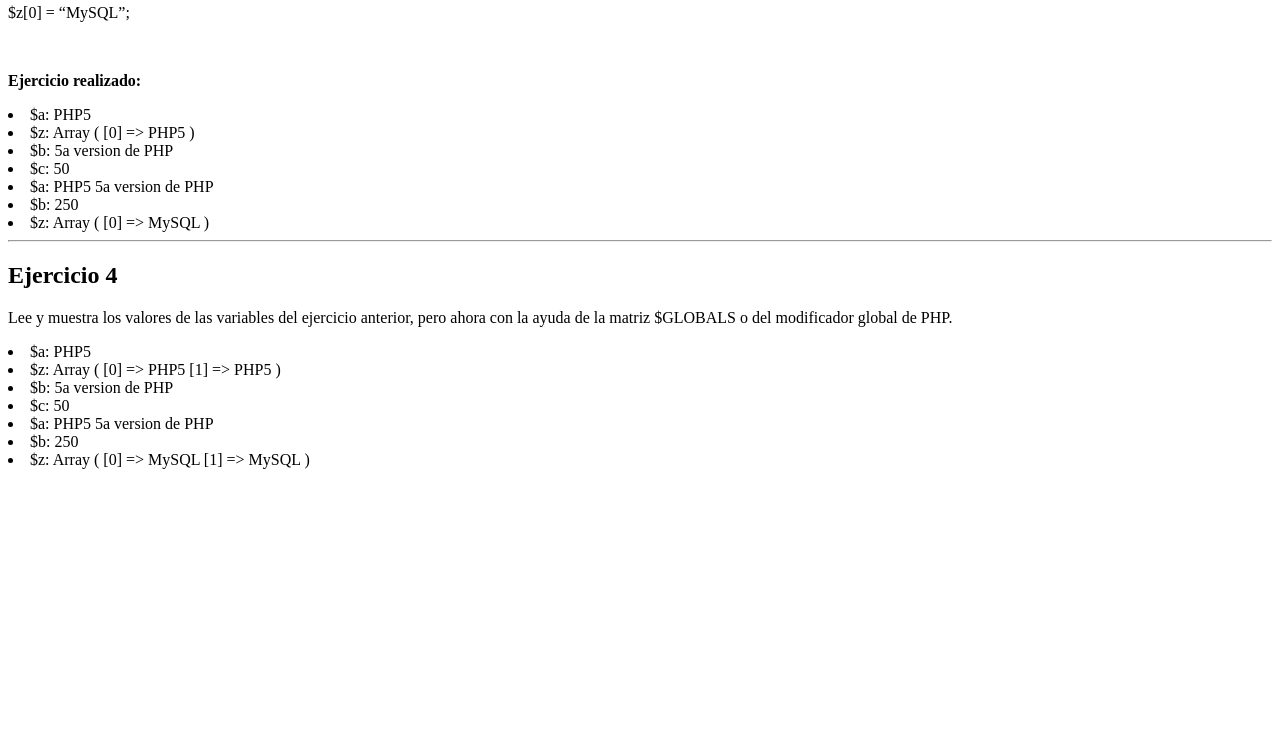
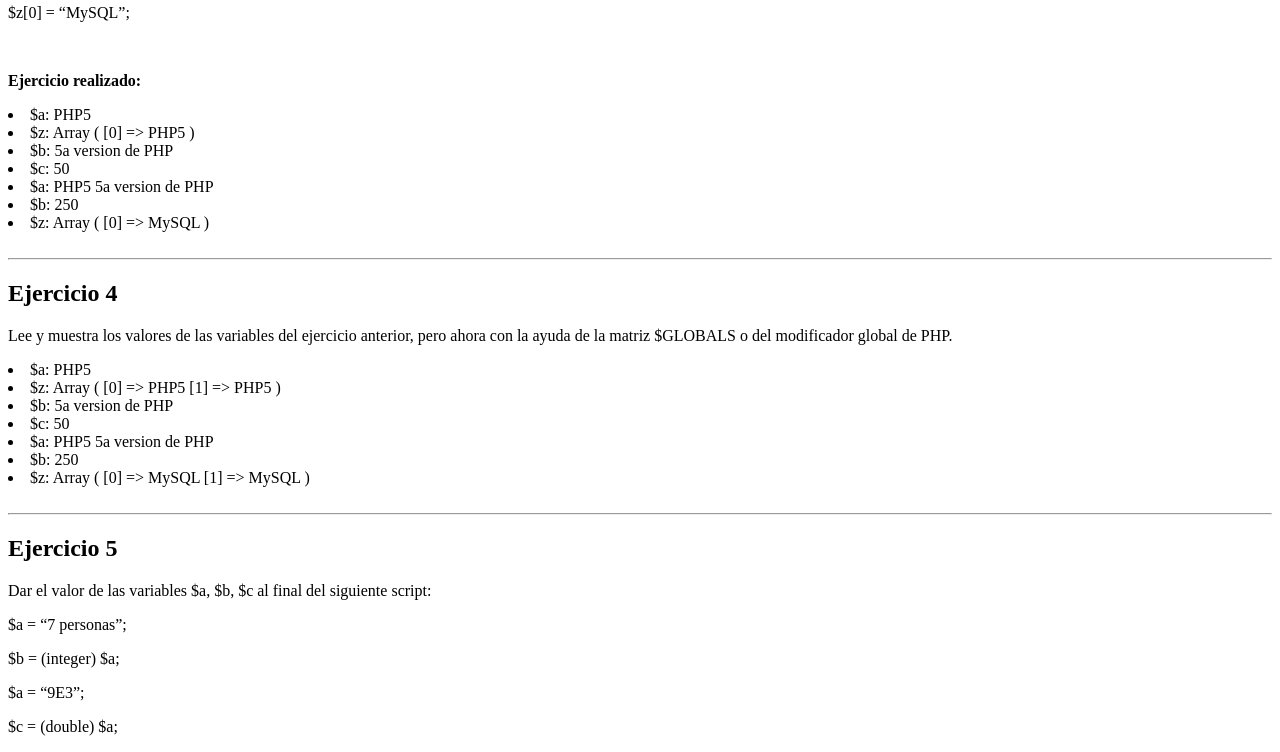
Before and after one commit to inava404/tecweb, a PHP site: page / in a window 1280 px wide. Shown: the part 1375-2127 px from the top of the page. Before the commit the page ends 1844 px from the top, so only its background shows below. Run offline with PHP 8.4, Linux system fonts and the light colour scheme.

Commit message:
Ejercicio 5 resuelto

```diff
--- a/practicas/p04/index.php
+++ b/practicas/p04/index.php
@@ -108,6 +108,7 @@
             echo '<li>$z: ' . print_r($z, true) . '</li>';
         ?>
 
+    <br>
     <hr>
     <h2>Ejercicio 4</h2>
     <p>Lee y muestra los valores de las variables del ejercicio anterior, pero ahora con la ayuda de
@@ -137,6 +138,21 @@
         unset($a, $z, $b, $c);
     ?>
 
+    <br>
+    <hr>
+        <h2>Ejercicio 5</h2>
+        <p>Dar el valor de las variables $a, $b, $c al final del siguiente script:</p>
+        <p>$a = “7 personas”;</p>
+        <p>$b = (integer) $a;</p>
+        <p>$a = “9E3”;</p>
+        <p>$c = (double) $a;</p>
+
+        <?php
+            $a = "7 personas";
+            $b = (integer) $a;
+            $a = "9E3";
+            $c = (double) $a;
+        ?>
 
 </body>
 </html>
```
